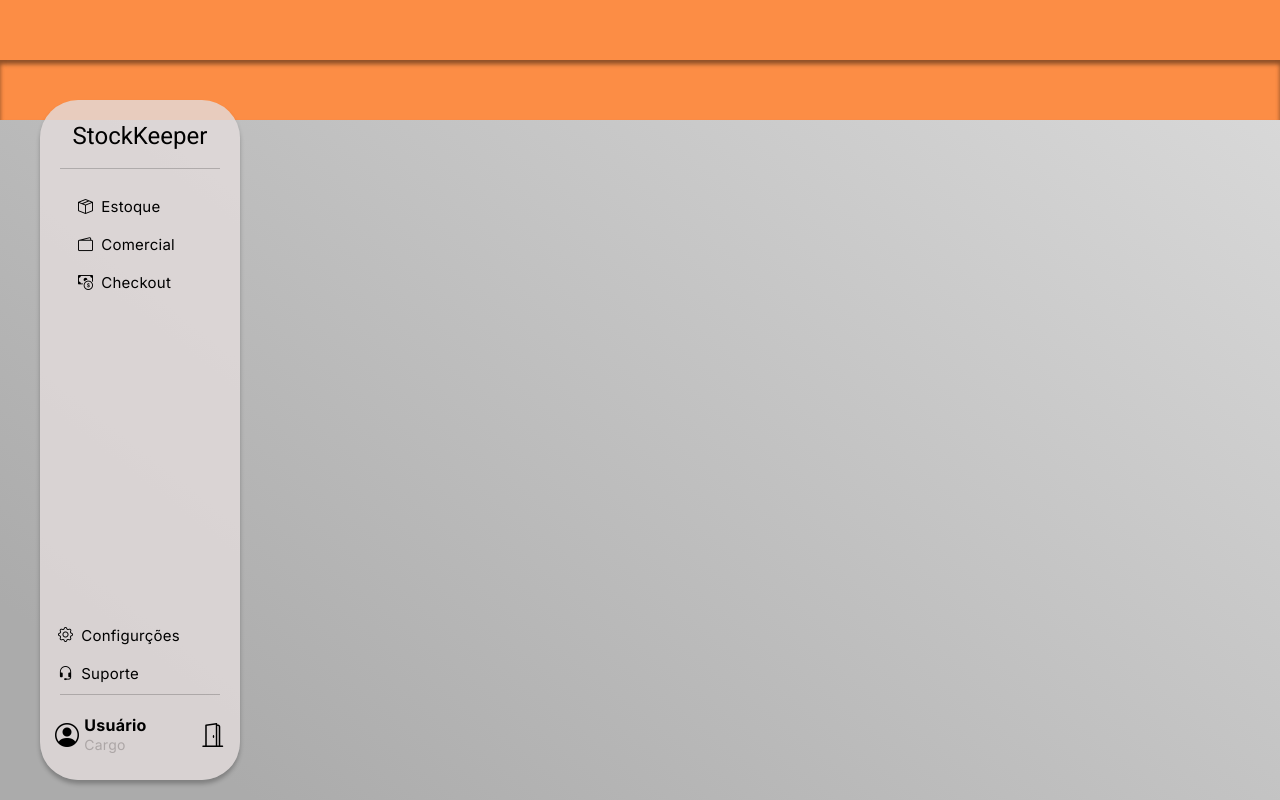
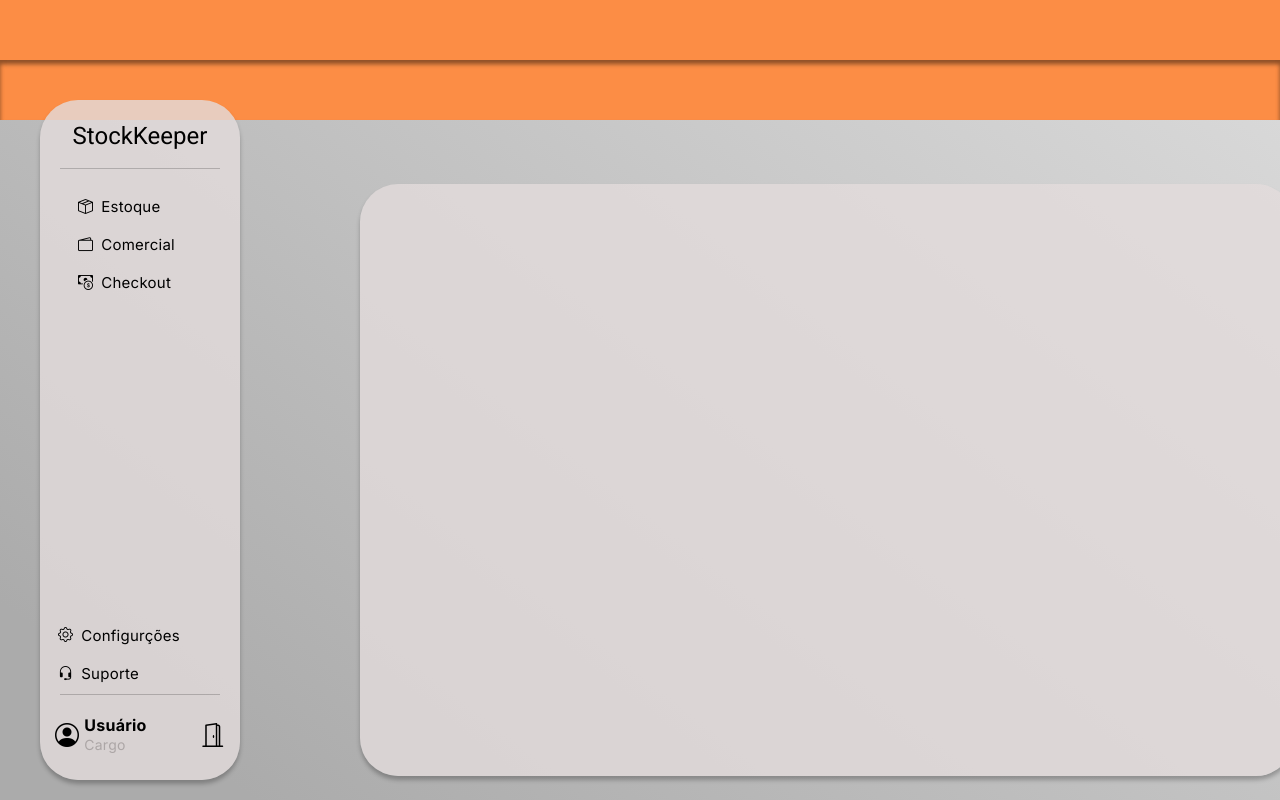
Before and after one commit to MatBeirigo/StockKeeperUI, an Angular app: page /dashboard in a window 1280 px wide. Built offline with nearby package versions, Linux system fonts and the light colour scheme.

Commit message:
[RELEASE][DONE] Componente box

```diff
--- /dev/null
+++ b/src/app/components/box/box.component.html
@@ -0,0 +1,12 @@
+<html>
+    <head>
+        <title>Box padrão para as páginas</title>
+
+        <link rel="stylesheet" href="https://cdn.jsdelivr.net/npm/bootstrap-icons@1.5.0/font/bootstrap-icons.css">
+    </head>
+
+    <body>
+        <div class="container-box">
+        </div>
+    </body>
+</html>
--- /dev/null
+++ b/src/app/components/box/box.component.scss
@@ -0,0 +1,13 @@
+.container-box{
+    position: fixed;
+    // right: 30vh;
+    left: 45vh;
+    top: 23vh;
+    // transform: translateY(-50%);
+
+    border-radius: 38px;
+    background: rgba(228, 220, 220, 0.80);
+    box-shadow: 0px 4px 4px 0px rgba(0, 0, 0, 0.25);
+    width: 73%;
+    height: 74%;
+}
--- a/src/app/components/navbar/navbar.component.scss
+++ b/src/app/components/navbar/navbar.component.scss
@@ -5,7 +5,7 @@
 
     height: 60px;
     width: -webkit-fill-available;
-    z-index: 9999;
+    // z-index: 9999;
 
     position: relative;
 }
--- a/src/app/pages/dashboard/dashboard.component.html
+++ b/src/app/pages/dashboard/dashboard.component.html
@@ -6,5 +6,6 @@
     <body class="background">
         <navbar></navbar>
         <sidebar></sidebar>
+        <box></box>
     </body>
 </html>
--- a/src/app/pages/dashboard/dashboard.module.ts
+++ b/src/app/pages/dashboard/dashboard.module.ts
@@ -4,6 +4,7 @@ import { DashboardComponent } from './dashboard.component';
 import { DashboardRoutingModule } from './dashboard-routing.module';
 import { NavbarModule } from 'src/app/components/navbar/navbar.module';
 import { SidebarModule } from 'src/app/components/sidebar/sidebar.module';
+import { BoxModule } from 'src/app/components/box/box.module';
 
 @NgModule(
     {
@@ -13,7 +14,8 @@ import { SidebarModule } from 'src/app/components/sidebar/sidebar.module';
             CommonModule,
             DashboardRoutingModule,
             NavbarModule,
-            SidebarModule
+            SidebarModule,
+            BoxModule
         ]
     }
 )
```
Also changed, not shown: src/app/components/box/box.component.ts (added, +10 -0 lines), src/app/components/box/box.module.ts (added, +14 -0 lines), 1 other file (tests, documents, lock files or other folders).
